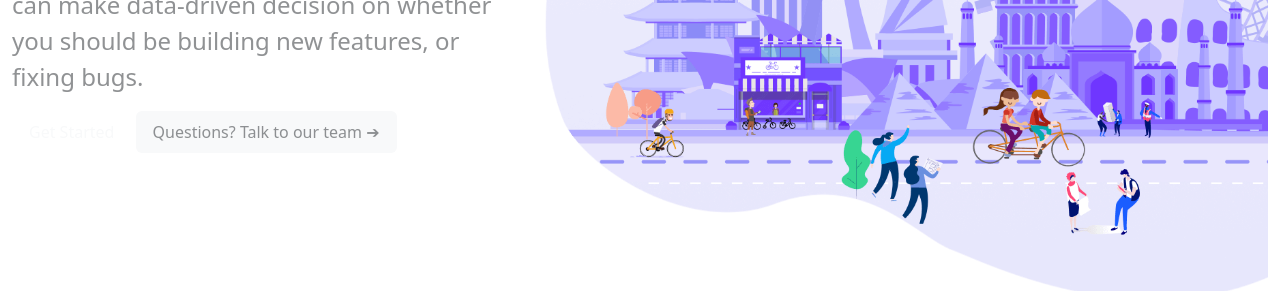
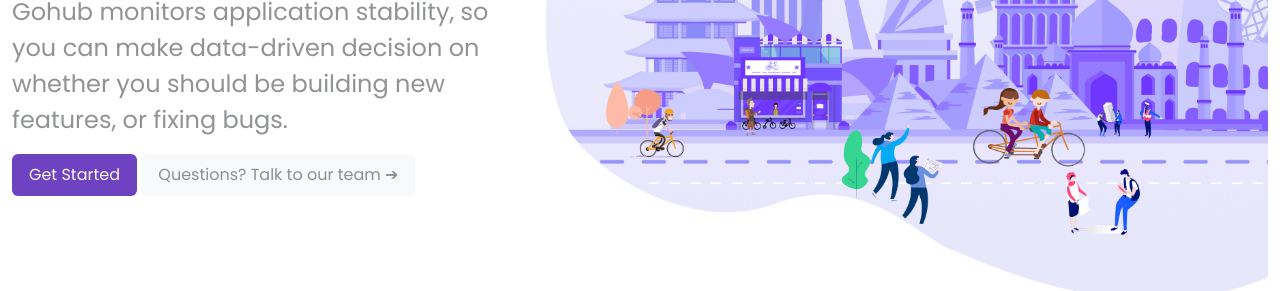
Before and after one commit to Greatpips/Gohub, a plain HTML site: page index.html in a window 1280 px wide. Shown: the part 378-669 px from the top of the page. Drawn offline with nearby package versions, Linux system fonts and the light colour scheme; a web font is replaced by a local one.

Commit message:
first commit

```diff
--- a/index.html
+++ b/index.html
@@ -13,7 +13,7 @@
       crossorigin="anonymous"
       referrerpolicy="no-referrer"
     />
-    <link rel="stylesheet" href="./second-styles.css" />
+    <link rel="stylesheet" href="./styles..css" />
     <link
       rel="stylesheet"
       href="	https://cdn.jsdelivr.net/npm/bootstrap@5.3.7/dist/css/bootstrap.min.css"
```
